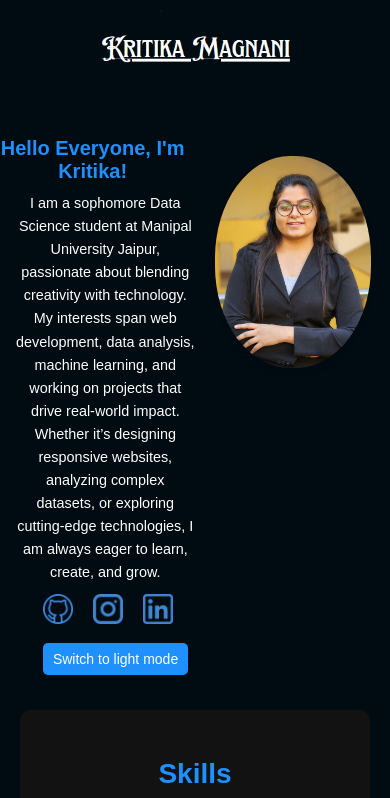
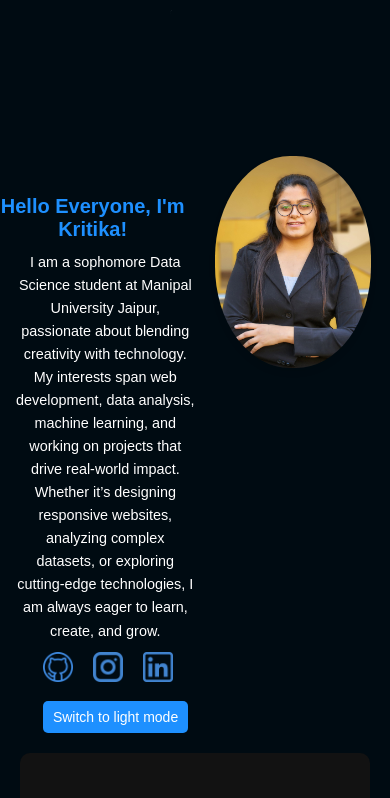
Before and after one commit to kritika0818/portfolio, a plain HTML site: page index.html in a window 390 px wide. Shown: the top 798 px of the page. Drawn offline with nearby package versions, Linux system fonts and the light colour scheme; a script that the page names is missing.

Commit message:
Update styles.css

```diff
--- a/styles.css
+++ b/styles.css
@@ -7,6 +7,7 @@
     padding: 0;
     animation: openAnimation 0.5s;
     overflow-x: hidden; /* Prevent horizontal scrolling globally */
+    justify-content: center;
 }
 
 /* Header Section */
@@ -21,7 +22,7 @@
     align-items: center;
     position: fixed;
     width: 100%; /* Ensure header spans the full width of the viewport */
-   /* Prevent exceeding the viewport width */
+    /* Prevent exceeding the viewport width */
     top: 0;
     background-color: #000b12;
     z-index: 1000;
@@ -595,7 +596,7 @@
     .bio-intro {
         font-size: 22px;
         text-align: center;
-        margin: 45% 0 5% 0;
+        margin: 90% 0 5% 0;
     }
 
     .bio-desc {
@@ -620,10 +621,10 @@
 
     .toggle-btn {
         display: block;
-        margin: 15px auto;
+        margin-top: 15px;
         padding: 10px 15px;
         font-size: 14px;
-        margin-left: 29%;
+        margin-left: 2%;
     }
 
     .skills-section {
@@ -670,8 +671,12 @@
 }
 
 @media only screen and (max-width: 480px) {
+    .header {
+        height: 0px;
+    }
+
     .header-img {
-        width: 70%;
+        width: 50%;
     }
 
     .header-details {
@@ -680,7 +685,7 @@
 
     .bio-intro {
         font-size: 20px;
-        margin: 70% 5% 5% 0%;
+        margin: 100% 5% 5% 0%;
     }
 
     .bio-desc {
@@ -718,3 +723,5 @@
         width: 90%;
     }
 }
+
+/* General Mobile Styles */
```
